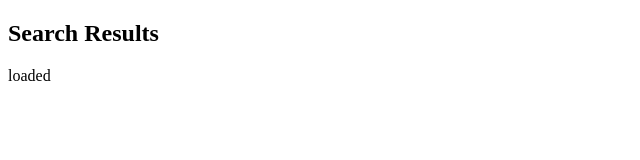
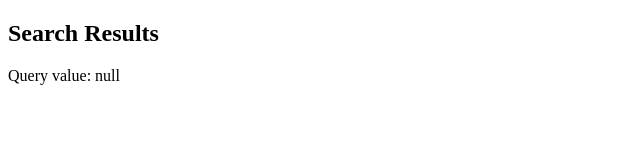
Before and after one commit to molly-edwards/molly-edwards.github.io, a plain HTML site: page lab3/lab3dest.html in a window 1280 px wide. Shown: the full height of the page, 0-640 px from the left. Drawn offline with Linux system fonts and the light colour scheme.

Commit message:
lab3 with queryvalue

```diff
--- a/lab3/lab3dest.html
+++ b/lab3/lab3dest.html
@@ -17,7 +17,7 @@
 
             const outputDiv = document.getElementById("resultOutput");
 
-            outputDiv.innerHTML = `<p>loaded</p>`;
+            outputDiv.innerHTML = `<p>Query value: ${queryValue}</p>`;
         </script>
     </body>
 </html>
```
